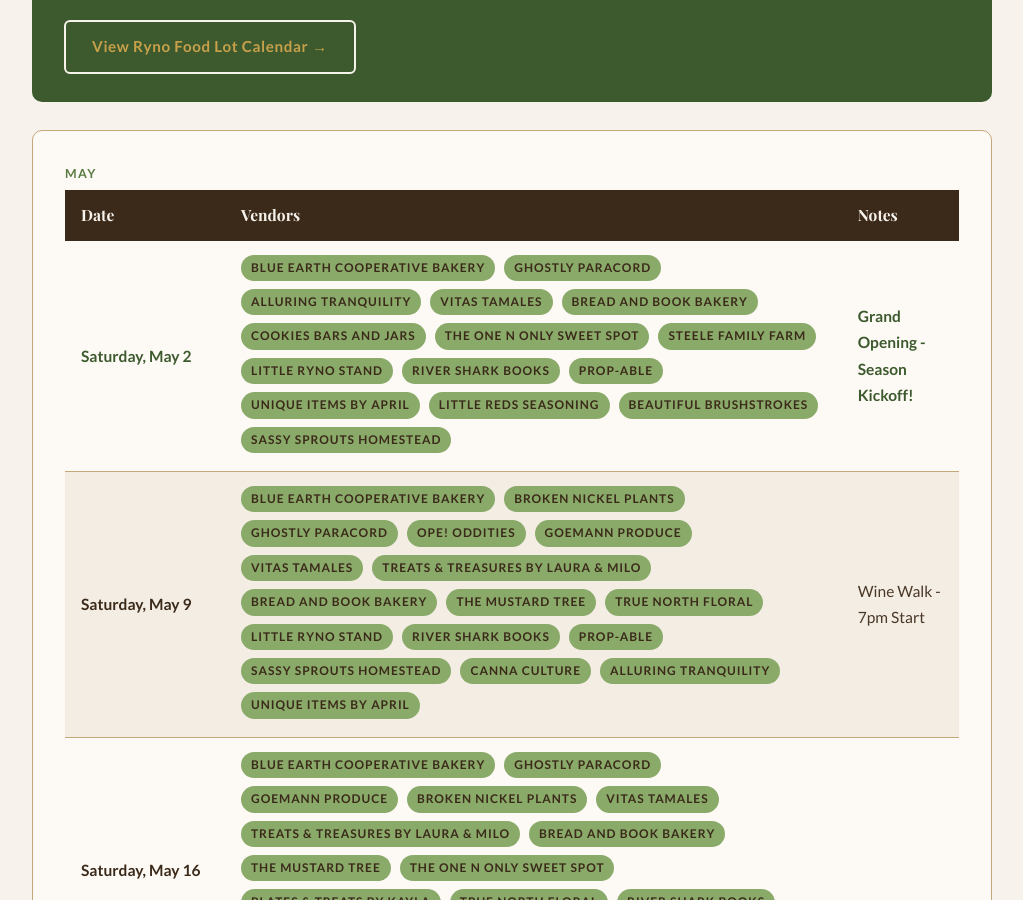
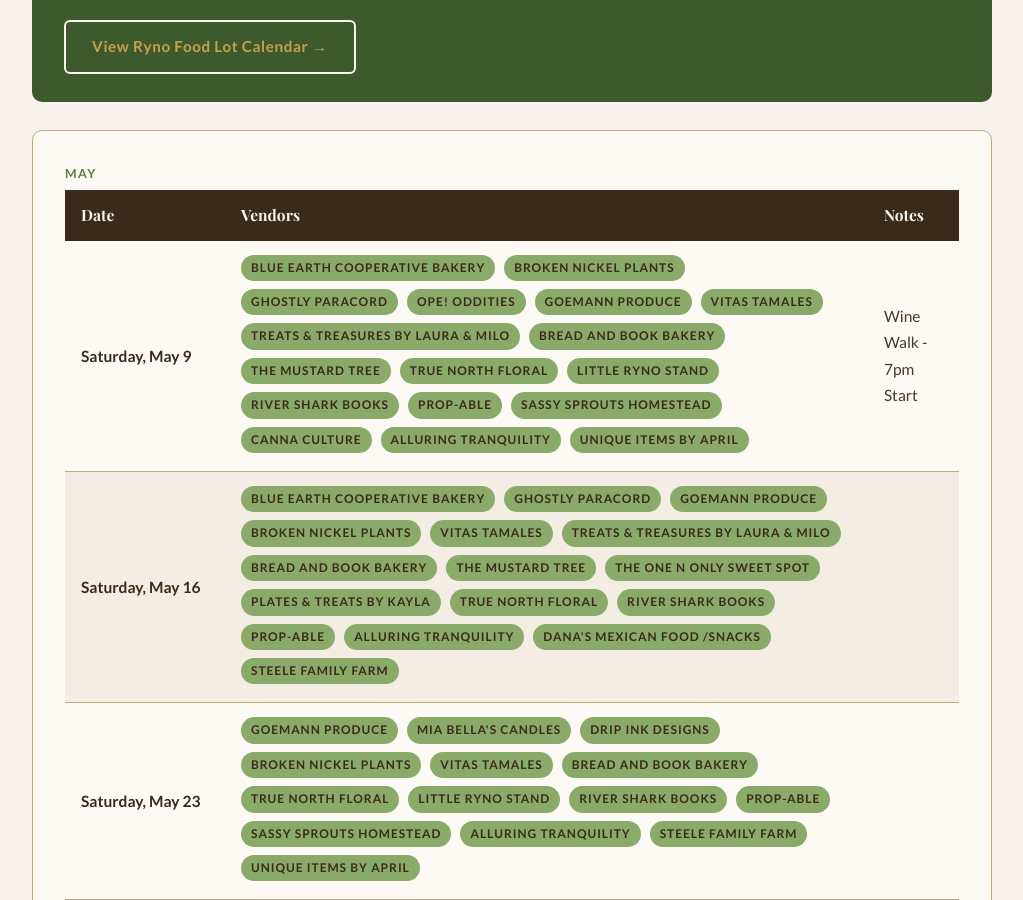
Before and after one commit to blueearthcommunitymarket/blueearthcommunitymarket.github.io, a Jekyll site: the page built from calendar/index.html, in a window 1280 px wide and 900 px high, scrolled down 410 px. Shown: the whole window, without its empty margins (128-1151 px from the left). Built offline with Jekyll 4.4.1, drawn with Linux system fonts in a browser that asks for light colours; some web fonts are replaced.

Commit message:
Remove May 2 market from calendar

```diff
--- a/calendar/index.html
+++ b/calendar/index.html
@@ -27,27 +27,6 @@ description: 2026 Blue Earth Community Market season schedule. Saturdays 10am-1p
                 </tr>
             </thead>
             <tbody>
-                <tr>
-                    <td class="market-date grand-opening">Saturday, May 2</td>
-                    <td>
-                        <span class="tag">Blue Earth Cooperative Bakery</span>
-                        <span class="tag">Ghostly Paracord</span>
-                        <span class="tag">Alluring Tranquility</span>
-                        <span class="tag">Vitas Tamales</span>
-                        <span class="tag">Bread and Book Bakery</span>
-                        <span class="tag">Cookies Bars and Jars</span>
-                        <span class="tag">The One n Only Sweet Spot</span>
-                        <span class="tag">Steele Family Farm</span>
-                        <span class="tag">Little Ryno Stand</span>
-                        <span class="tag">River Shark Books</span>
-                        <span class="tag">Prop-Able</span>
-                        <span class="tag">Unique Items by April</span>
-                        <span class="tag">Little Reds Seasoning</span>
-                        <span class="tag">Beautiful Brushstrokes</span>
-                        <span class="tag">Sassy Sprouts Homestead</span>
-                    </td>
-                    <td class="grand-opening">Grand Opening - Season Kickoff!</td>
-                </tr>
                 <tr>
                     <td class="market-date">Saturday, May 9</td>
                     <td>
```
